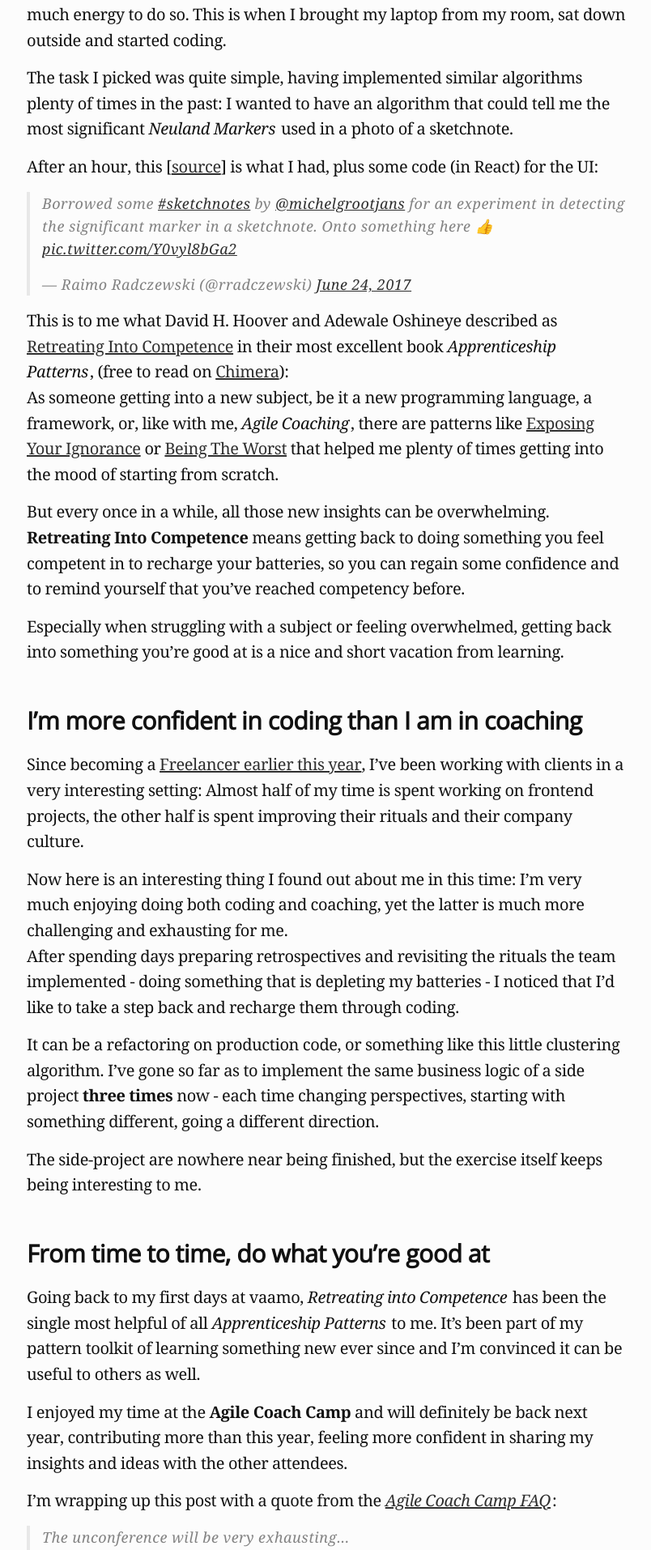
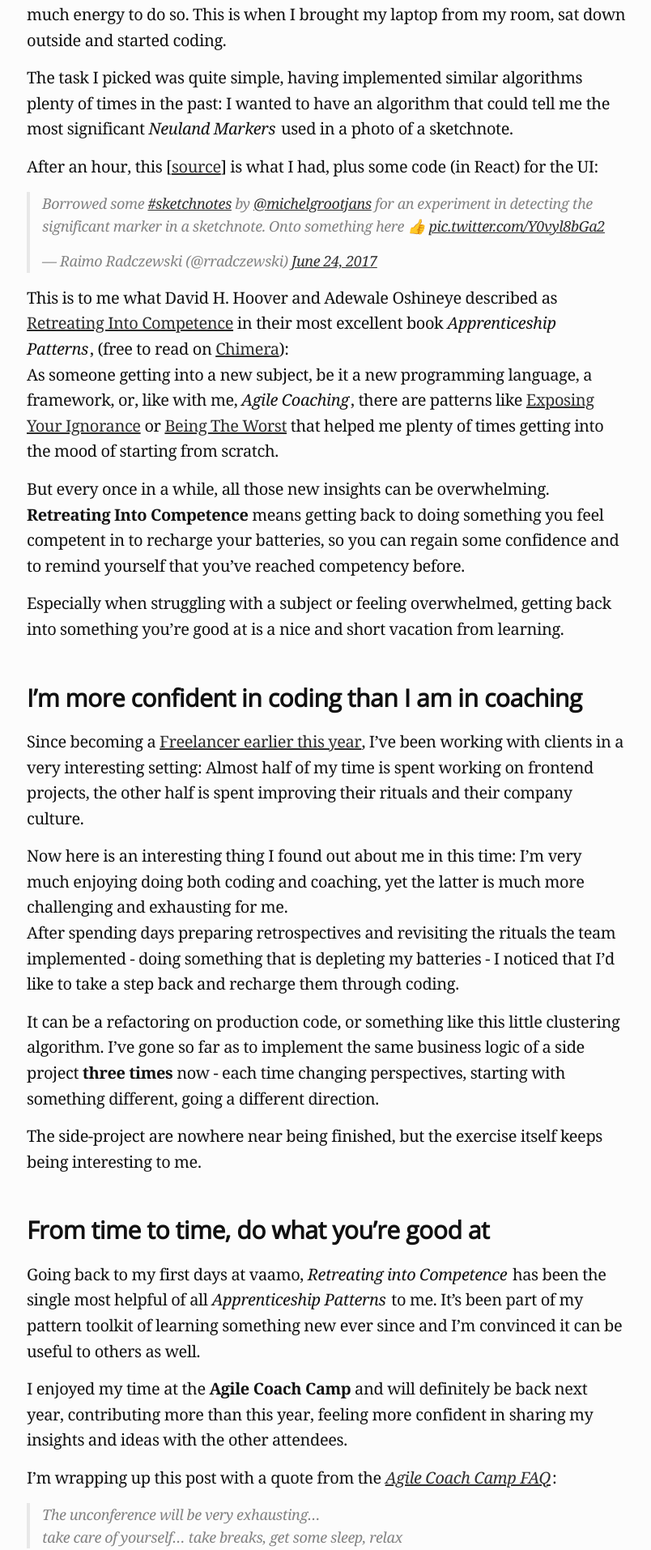
Before and after one commit to rradczewski/ymmv, a Jekyll site: the page built from _posts/2017-06-26-AgileCoachCamp-and-RetreatingIntoCompetence.md, in a window 1280 px wide. Shown: the part 1630-3544 px from the top of the page at 81% size, without its empty margins (237-1041 px from the left). Built offline with Jekyll 4.4.1, drawn with Linux system fonts in a browser that asks for light colours; comment, search, counter and statistics services are not loaded.

Commit message:
Fix letter-spacing in blockquote

```diff
--- a/_sass/minima/_base.scss
+++ b/_sass/minima/_base.scss
@@ -116,7 +116,6 @@ blockquote {
   border-left: 4px solid $grey-color-light;
   padding-left: $spacing-unit / 2;
   font-size: 18px;
-  letter-spacing: 0.5px;
   font-style: italic;
 
   > :last-child {
```
